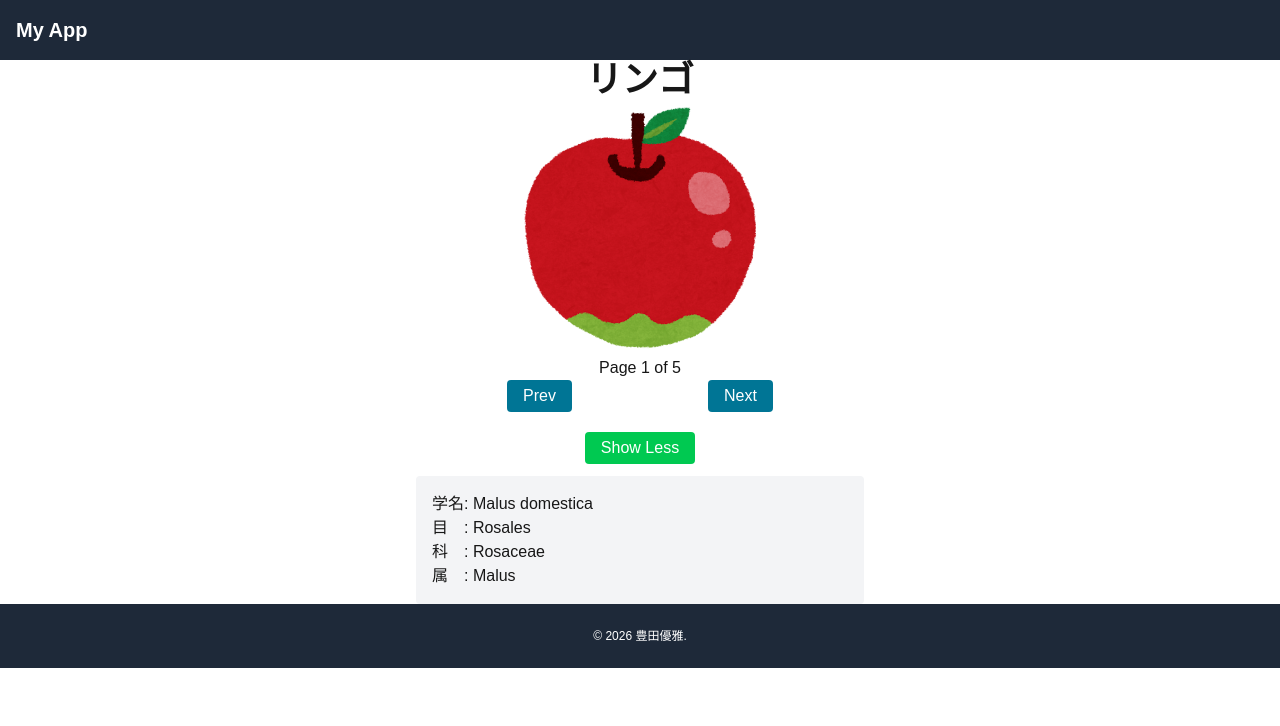
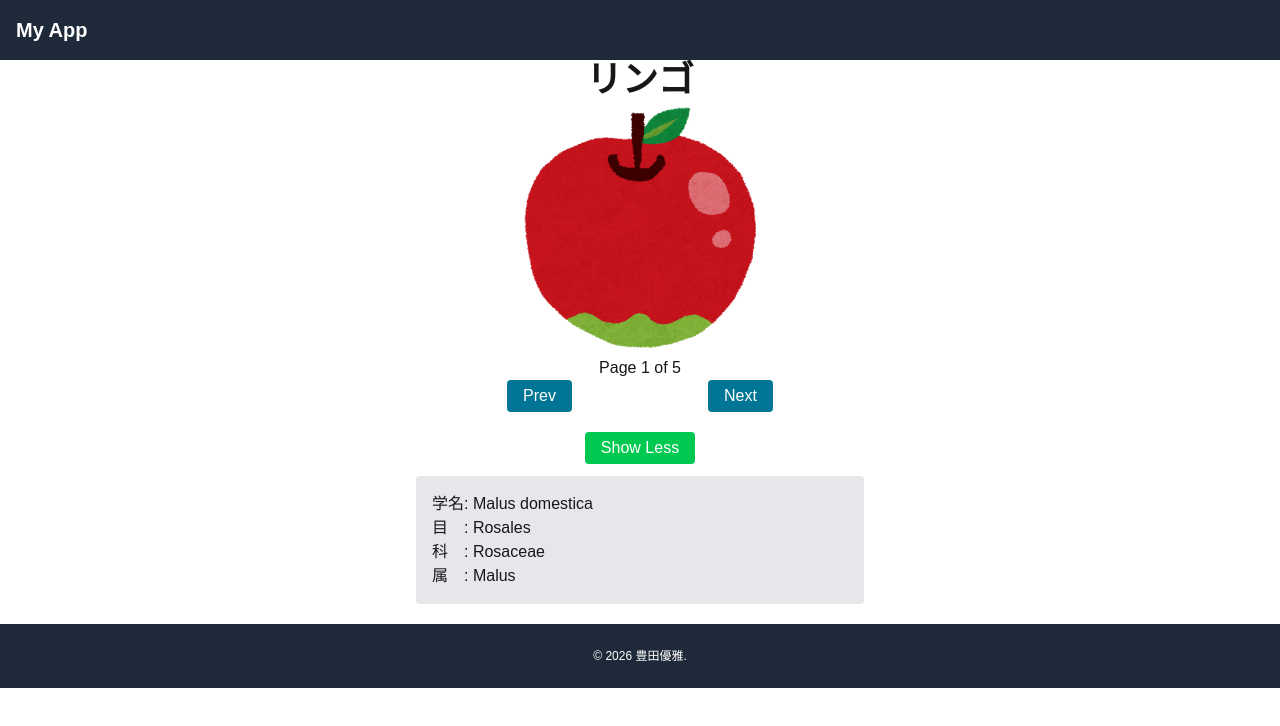
Before and after one commit to Namakosci/reacr_practice_0, a Next.js app: page / in a window 1280 px wide. Both pictures are taken after a click on the button "Show More". Shown: the top 726 px of the page. Built offline with nearby package versions, Linux system fonts and the light colour scheme.

Commit message:
レイアウトの微調整

```diff
--- a/components/Slider.tsx
+++ b/components/Slider.tsx
@@ -46,7 +46,7 @@ export default function Slider() {
                 {showMore ? "Show Less" : "Show More"}
             </button>
             {showMore && (
-                <ul className="text-left max-w-md mx-auto bg-gray-100 p-4 rounded">
+                <ul className="text-left max-w-md mx-auto mb-5 bg-gray-200 p-4 rounded">
                     <li>学名: {fruits[index].scientificName}</li>
                     <li>目　: {fruits[index].order}</li>
                     <li>科　: {fruits[index].family}</li>
```
